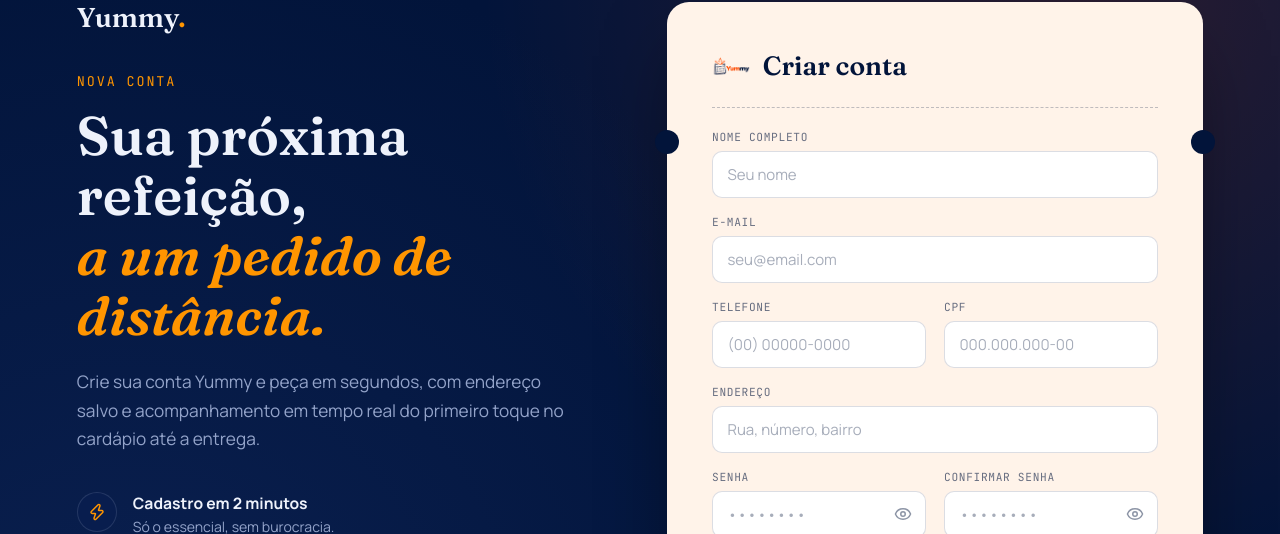
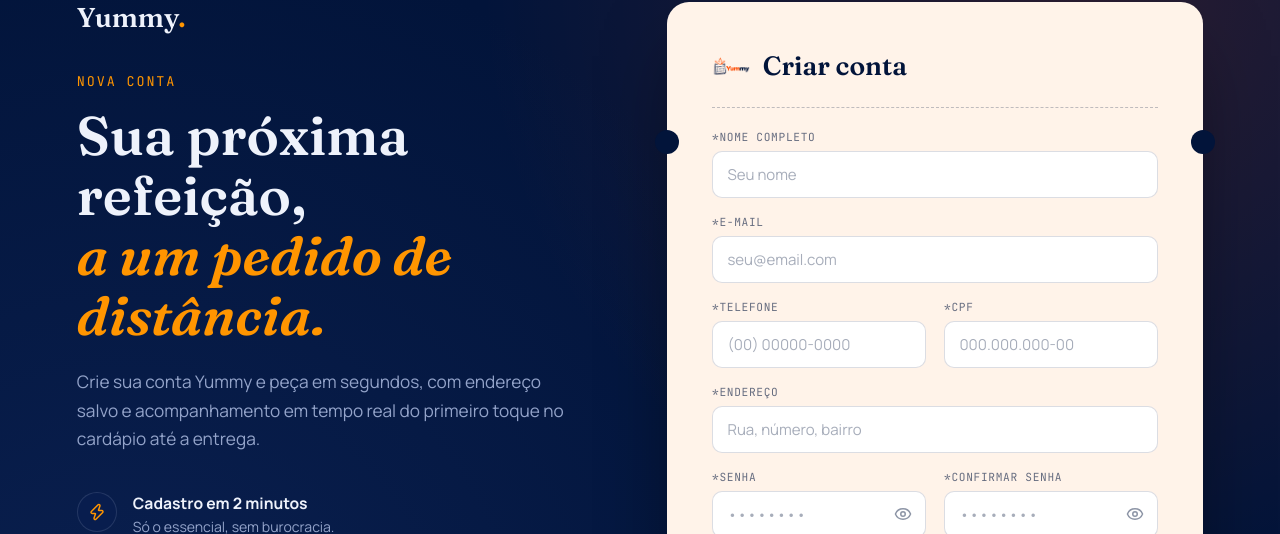
Before and after one commit to gidelmarjr-art/yummy, a React (Create React App) app in the folder frontend/: page /cadastro in a window 1280 px wide. Shown: the part 104-638 px from the top of the page. Built offline with nearby package versions, Linux system fonts and the light colour scheme; no server answers.

Commit message:
Atualizações do Cadastro

```diff
--- a/frontend/src/apps/web/pages/Cliente/CadastroCliente/CadastroCliente.jsx
+++ b/frontend/src/apps/web/pages/Cliente/CadastroCliente/CadastroCliente.jsx
@@ -216,7 +216,7 @@ export default function CadastroCliente() {
 
           <form className="cadastro-page__form" onSubmit={handleCadastro}>
             <div className="cadastro-page__field">
-              <label htmlFor="cad-nome">Nome completo</label>
+              <label htmlFor="cad-nome">*Nome completo</label>
               <input
                 id="cad-nome"
                 type="text"
@@ -229,7 +229,7 @@ export default function CadastroCliente() {
             </div>
 
             <div className="cadastro-page__field">
-              <label htmlFor="cad-email">E-mail</label>
+              <label htmlFor="cad-email">*E-mail</label>
               <input
                 id="cad-email"
                 type="email"
@@ -243,7 +243,7 @@ export default function CadastroCliente() {
 
             <div className="cadastro-page__row">
               <div className="cadastro-page__field">
-                <label htmlFor="cad-telefone">Telefone</label>
+                <label htmlFor="cad-telefone">*Telefone</label>
                 <input
                   id="cad-telefone"
                   type="tel"
@@ -256,7 +256,7 @@ export default function CadastroCliente() {
               </div>
 
               <div className="cadastro-page__field">
-                <label htmlFor="cad-cpf">CPF</label>
+                <label htmlFor="cad-cpf">*CPF</label>
                 <input
                   id="cad-cpf"
                   type="text"
@@ -270,7 +270,7 @@ export default function CadastroCliente() {
             </div>
 
             <div className="cadastro-page__field">
-              <label htmlFor="cad-endereco">Endereço</label>
+              <label htmlFor="cad-endereco">*Endereço</label>
               <input
                 id="cad-endereco"
                 type="text"
@@ -284,7 +284,7 @@ export default function CadastroCliente() {
 
             <div className="cadastro-page__row">
               <div className="cadastro-page__field">
-                <label htmlFor="cad-senha">Senha</label>
+                <label htmlFor="cad-senha">*Senha</label>
                 <div className="cadastro-page__password">
                   <input
                     id="cad-senha"
@@ -307,7 +307,7 @@ export default function CadastroCliente() {
               </div>
 
               <div className="cadastro-page__field">
-                <label htmlFor="cad-confirmar">Confirmar senha</label>
+                <label htmlFor="cad-confirmar">*Confirmar senha</label>
                 <div className="cadastro-page__password">
                   <input
                     id="cad-confirmar"
--- a/frontend/src/apps/web/pages/Privacidade/Privacidade.jsx
+++ b/frontend/src/apps/web/pages/Privacidade/Privacidade.jsx
@@ -57,7 +57,7 @@ const SECOES = [
 export default function Privacidade() {
   return (
     <div className="privacy-page">
-      <Link to="/" className="privacy-page__back">
+      <Link to="/login" className="privacy-page__back">
         <ArrowLeft size={16} /> Início
       </Link>
 
```
